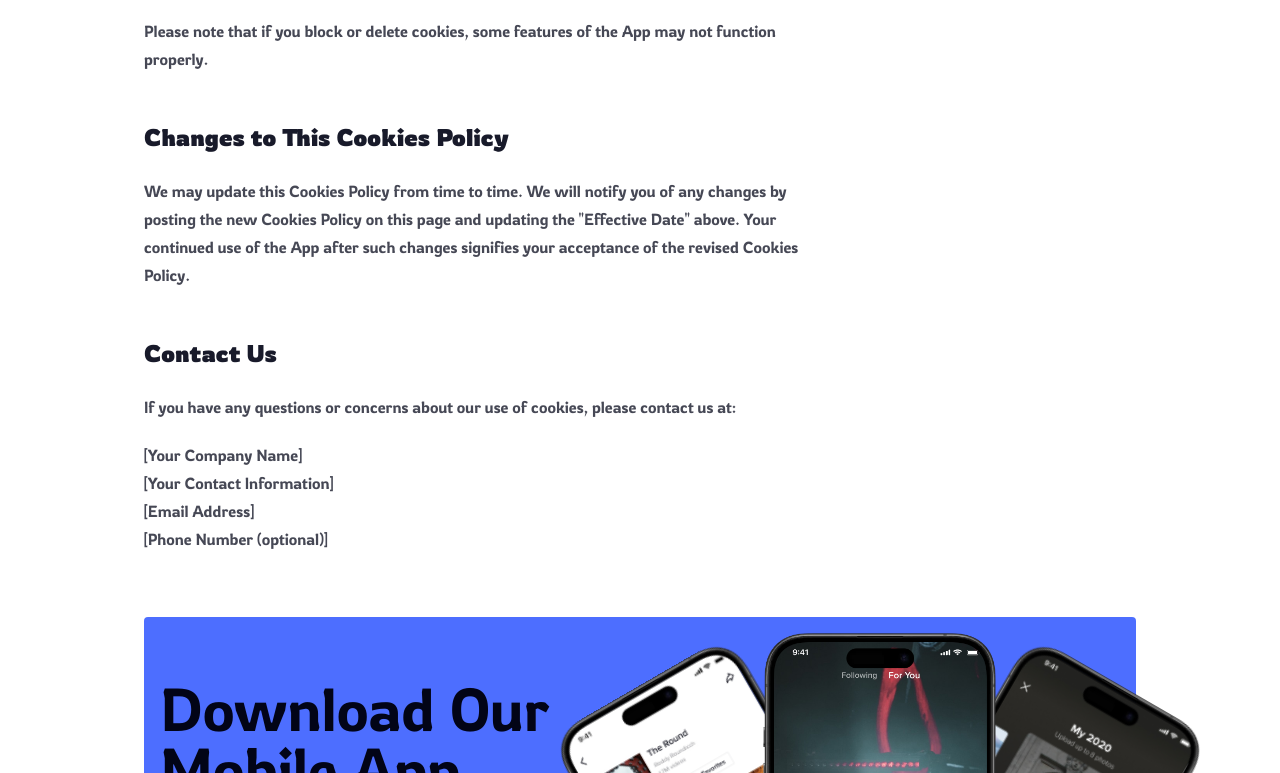
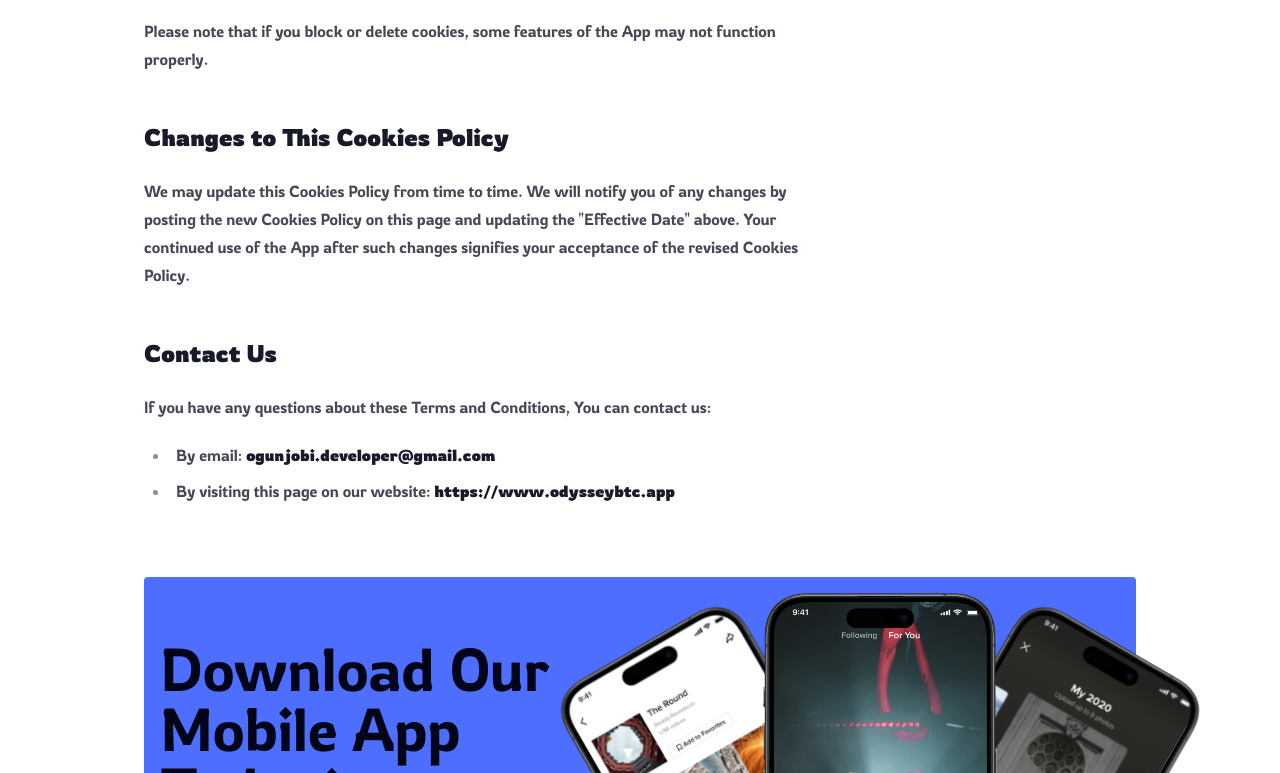
Before and after one commit to oogunjob/Odyssey-Landing-Page, an Astro site: page /cookies-policy in a window 1280 px wide. Shown: the part 2027-2800 px from the top of the page. Built offline with nearby package versions, Linux system fonts and the light colour scheme; Astro itself is replaced by a stand-in of ours.

Commit message:
updated privacy policy and terms and cookies

```diff
--- a/src/components/footer/index.tsx
+++ b/src/components/footer/index.tsx
@@ -91,7 +91,7 @@ function Footer() {
                 className="font-bold text-primary hover:text-primary/50 lg:whitespace-nowrap"
                 href="/terms-and-conditions"
               >
-                Terms & conditions
+                Terms & Conditions
               </motion.a>
             )}
             {legalLinks.privacyPolicy && (
@@ -104,7 +104,7 @@ function Footer() {
                 className="font-bold text-primary hover:text-primary/50 lg:whitespace-nowrap"
                 href="/privacy-policy"
               >
-                Privacy policy
+                Privacy Policy
               </motion.a>
             )}
             {legalLinks.cookiesPolicy && (
@@ -117,7 +117,7 @@ function Footer() {
                 className="font-bold text-primary hover:text-primary/50 lg:whitespace-nowrap"
                 href="/cookies-policy"
               >
-                Cookies policy
+                Cookies Policy
               </motion.a>
             )}
           </div>
--- a/src/utils/config.ts
+++ b/src/utils/config.ts
@@ -265,7 +265,7 @@ const templateConfig: TemplateConfig = {
 
 ## Introduction
 
-Welcome to [Your App Name] (the "App"). [Your Company Name] ("we," "our," or "us") is committed to protecting your privacy. This Privacy Policy explains how we collect, use, and share your personal information when you use our App.
+Welcome to Odyseey: Your Bitcoin Journey (the "App"). Odyssey ("we," "our," or "us") is committed to protecting your privacy. This Privacy Policy explains how we collect, use, and share your personal information when you use our App.
 
 ## Information We Collect
 
@@ -298,7 +298,7 @@ We do not share your personal information with third parties except in the follo
 ## Your Rights and Choices
 
 - **Access and Correction:** You have the right to access and correct the personal information we hold about you.
-- **Data Deletion:** You may request that we delete your personal information by contacting us at [Your Contact Information].
+- **Data Deletion:** You may request that we delete your personal information by contacting us at ogunjobi.developer@gmail.com.
 - **Opt-Out:** You may opt out of receiving promotional communications from us by following the instructions in those communications.
 
 ## Security
@@ -310,14 +310,10 @@ We take reasonable measures to protect your personal information from unauthoriz
 We may update this Privacy Policy from time to time. We will notify you of any changes by posting the new Privacy Policy on this page and updating the "Effective Date" above. Your continued use of the App after such changes signifies your acceptance of the revised Privacy Policy.
 
 ## Contact Us
+If you have any questions about these Terms and Conditions, You can contact us:
 
-If you have any questions or concerns about this Privacy Policy, please contact us at:
-
-[Your Company Name]
-[Your Contact Information]
-[Email Address]
-[Phone Number (optional)]
-
+- By email: **ogunjobi.developer@gmail.com**
+- By visiting this page on our website: **https://www.odysseybtc.app**
 `,
   },
   cookiesPolicy: {
@@ -331,7 +327,7 @@ If you have any questions or concerns about this Privacy Policy, please contact
 
 ## Introduction
 
-This Cookies Policy explains how [Your Company Name] ("we," "our," or "us") uses cookies and similar technologies to recognize you when you visit our app, [Your App Name] (the "App"). It explains what these technologies are and why we use them, as well as your rights to control their use.
+This Cookies Policy explains how Odyssey ("we," "our," or "us") uses cookies and similar technologies to recognize you when you visit our app, Odyssey: Your Bitcoin Journey (the "App"). It explains what these technologies are and why we use them, as well as your rights to control their use.
 
 ## What Are Cookies?
 
@@ -383,13 +379,10 @@ Please note that if you block or delete cookies, some features of the App may no
 We may update this Cookies Policy from time to time. We will notify you of any changes by posting the new Cookies Policy on this page and updating the "Effective Date" above. Your continued use of the App after such changes signifies your acceptance of the revised Cookies Policy.
 
 ## Contact Us
+If you have any questions about these Terms and Conditions, You can contact us:
 
-If you have any questions or concerns about our use of cookies, please contact us at:
-
-[Your Company Name]
-[Your Contact Information]
-[Email Address]
-[Phone Number (optional)]
+- By email: **ogunjobi.developer@gmail.com**
+- By visiting this page on our website: **https://www.odysseybtc.app**
 `,
   },
   termsAndConditions: {
```
